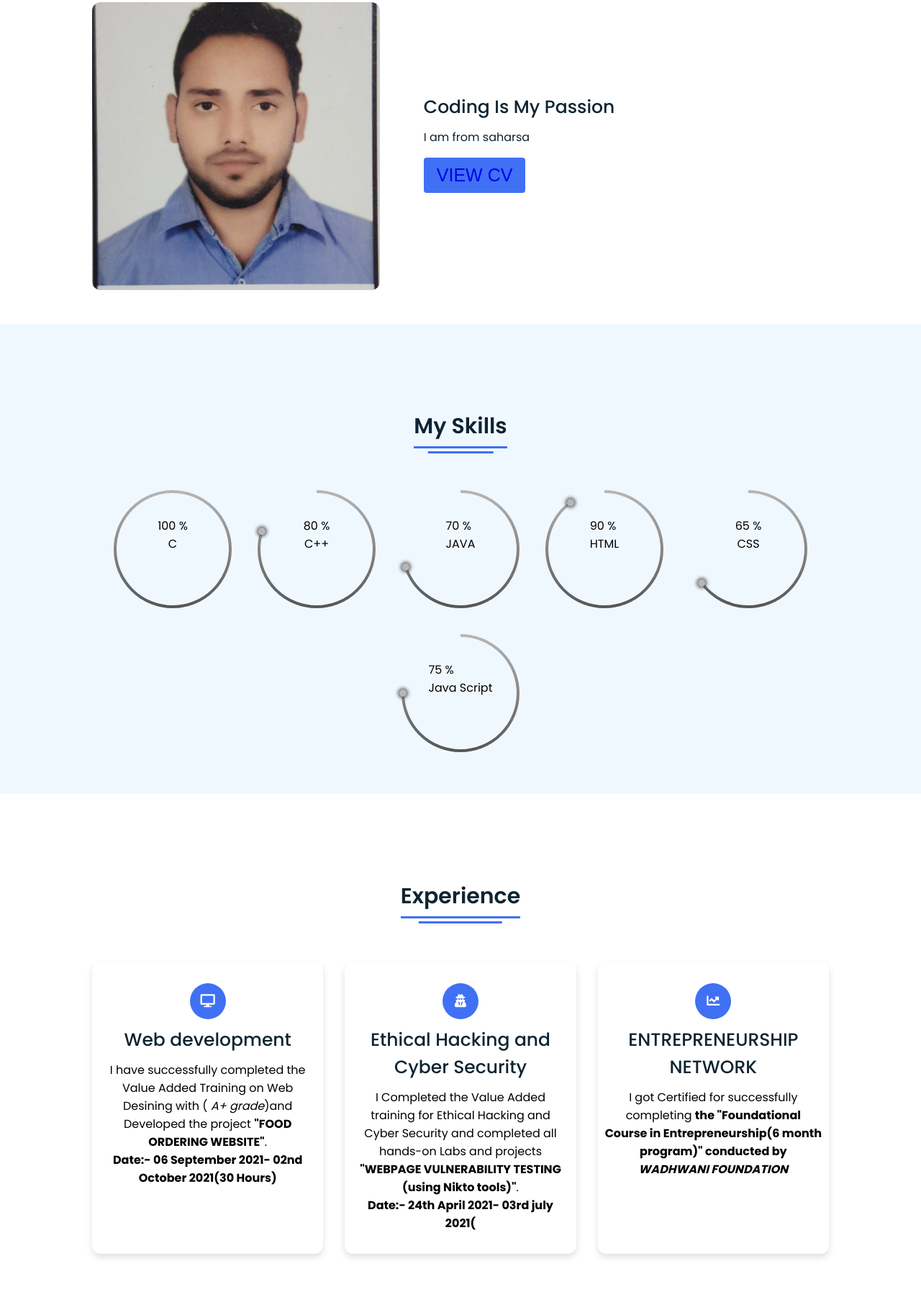
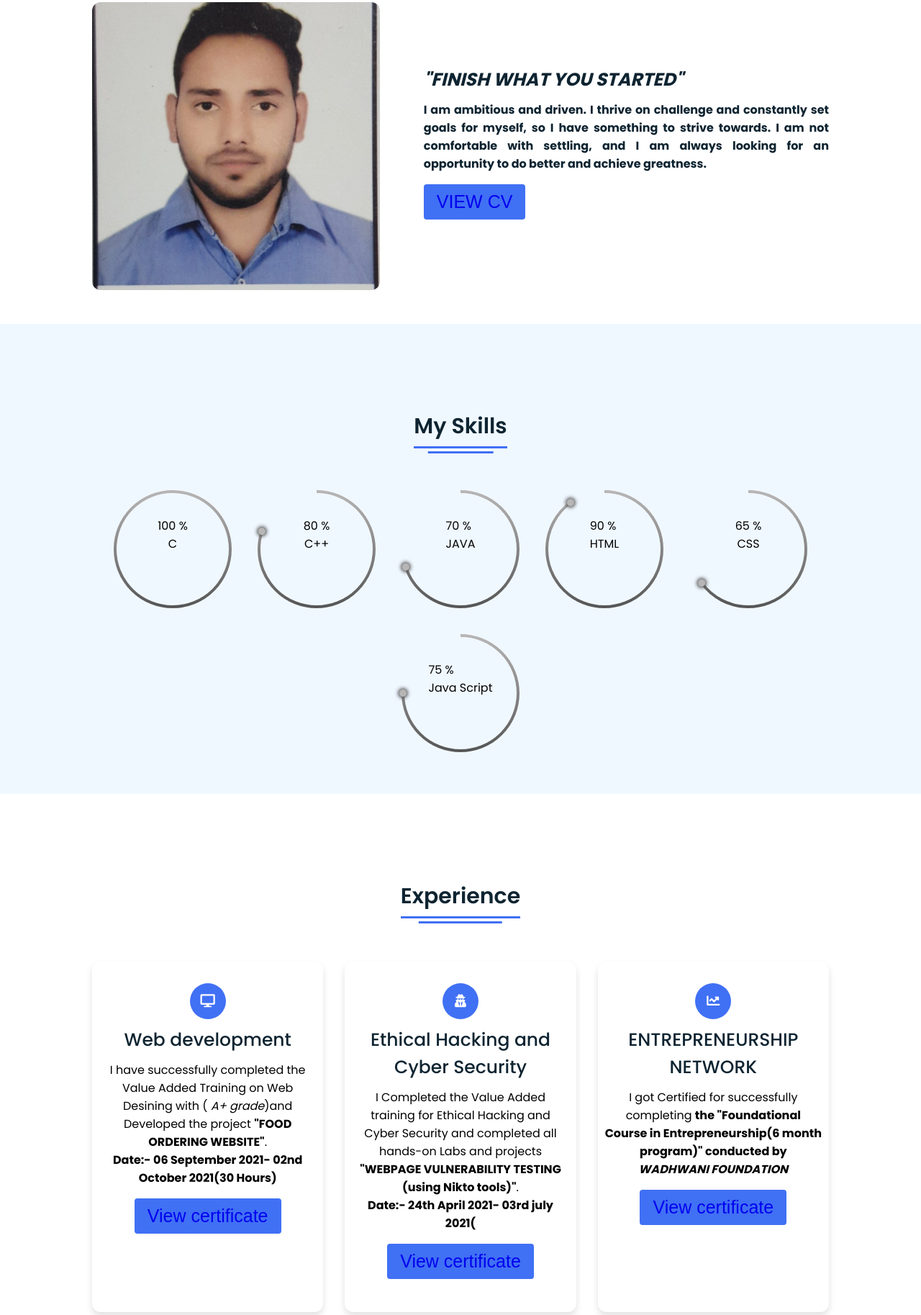
Before and after one commit to rishav2841/portfolio_ravi, a plain HTML site: page index.html in a window 1280 px wide. Shown: the part 970-2797 px from the top of the page at 72% size. Drawn offline with Linux system fonts and the light colour scheme.

Commit message:
Add files via upload

```diff
--- a/index.html
+++ b/index.html
@@ -32,13 +32,13 @@
         </div>
       </ul>
       <div class="media-icons">
-        <a href="#"><i class="fab fa-facebook"></i></a>
+        <a href="https://www.facebook.com/rishav.djvyvc"><i class="fab fa-facebook"></i></a>
 
         <a href="http://www.linkedin.com/in/ravi-ranjan-18a6bb200"><i class="fab fa-linkedin"></i></a>
 
         <a href="https://github.com/rishav2841"><i class="fab fa-github"></i></a>
 
-        <a href=""><i class="fab fa-instagram-square"></i></a>
+        <!-- <a href=""><i class="fab fa-instagram-square"></i></a> -->
 
       </div>
     </div>
@@ -71,13 +71,12 @@
           <img src="RAVI RANJAN PIC jpg.jpeg" alt="">
         </div>
         <div class="right">
-          <div class="topic">Coding Is My Passion</div>
-          <p>I am from saharsa </p>
+         <div class="topic"><strong><em>"FINISH WHAT YOU STARTED"</em></strong></div>
+          <p><strong>I am ambitious and driven. I thrive on challenge and constantly set goals for myself, so I have something to strive towards. I am not comfortable with settling, and I am always looking for an opportunity to do better and achieve greatness.
+          </strong> </p>
           <div class="button">
            <!-- <button>Download CV</button> -->
-
-            <button><a href="RAVIresume.pdf">VIEW CV</a></button>
-
+            <button><a href="RAVI's Resume.pdf">VIEW CV</a></button>
           </div>
         </div>
       </div>
@@ -201,7 +200,9 @@
           <div class="topic">Web development</div>
           <p>I have successfully completed the Value Added Training on Web Desining with (<i> A+ grade</i>)and Developed the project <b>"FOOD ORDERING WEBSITE"</b>.
             <br><strong>Date:- 06 September 2021- 02nd October 2021(30 Hours)</strong></br></p>
-          </p>
+              <div class="button">
+               <button><a href="RAVI_WEB_DEVELOPMENT certificate.pdf">View certificate</a></button>
+              </div>
         </div>
         <div class="box">
           <div class="icon">
@@ -211,6 +212,9 @@
           <p>I Completed the Value Added training for Ethical Hacking and Cyber Security and completed all hands-on Labs and projects <b>"WEBPAGE
             VULNERABILITY TESTING (using Nikto tools)"</b>.
              <br><strong>Date:- 24th April 2021- 03rd july 2021(</strong></br></p>
+             <div class="button">
+              <button><a href="RAVI _ETHICAL certificate.pdf">View certificate</a></button>
+            </div>
         </div>
         <div class="box">
           <div class="icon">
@@ -218,6 +222,10 @@
           </div>
           <div class="topic">ENTREPRENEURSHIP NETWORK</div>
           <p>I got Certified for successfully completing <strong>the "Foundational Course in Entrepreneurship(6 month program)" conducted by <i>WADHWANI FOUNDATION</i></strong></p>
+
+          <div class="button">
+            <button><a href="RAVI _ wadhwani certificate.pdf">View certificate</a></button>
+          </div>
         </div>
           </div>
         </section>
--- a/style.css
+++ b/style.css
@@ -530,6 +530,9 @@ footer .text span a:hover{
 }
 
 /* Responsive Media Query */
+
+
+
 @media (max-width: 1190px) {
   section .content{
     width: 85%;
@@ -605,12 +608,16 @@ footer .text span a:hover{
     color: #4070f4;
   }
   nav .navbar .media-icons{
-    display: none;
+    /* display: none;
+    display: flex; */
+    margin: 5px 30px
   }
+
   nav .menu-btn,
   .navbar .menu .cancel-btn{
     display: block;
   }
+
   .home .text-two{
     font-size: 65px;
   }
@@ -646,8 +653,6 @@ footer .text span a:hover{
   .contact .text{
     width: 100%;
 }
-
-
 }
 
 @media (max-width: 500px){
@@ -657,5 +662,9 @@ footer .text span a:hover{
   .home .text-three{
     font-size: 33px;
   }
+}
+/* @media (max-width:500px){
+  .navbar .media-icons{
 
-}
+  }
+} */
```
Also changed, not shown: 4 other files.
